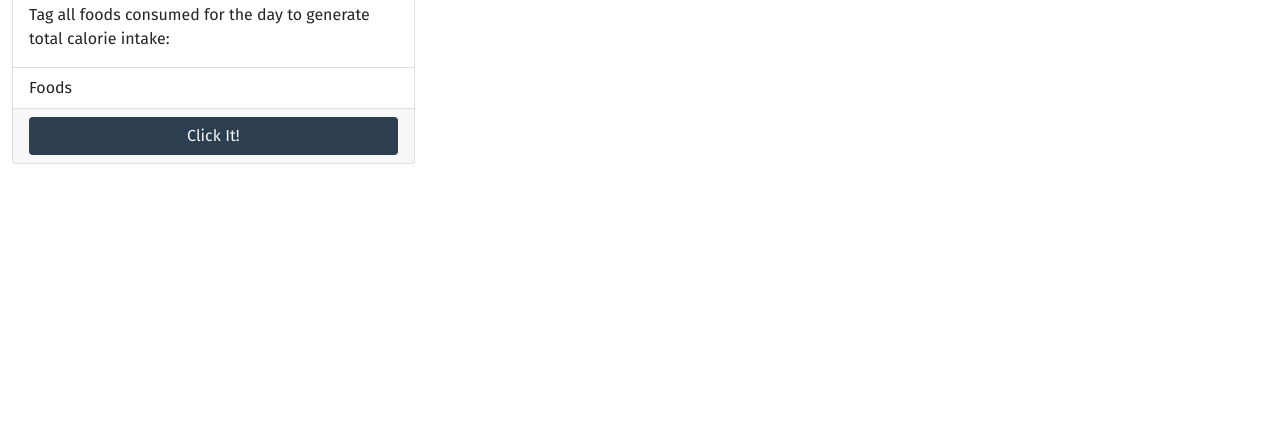
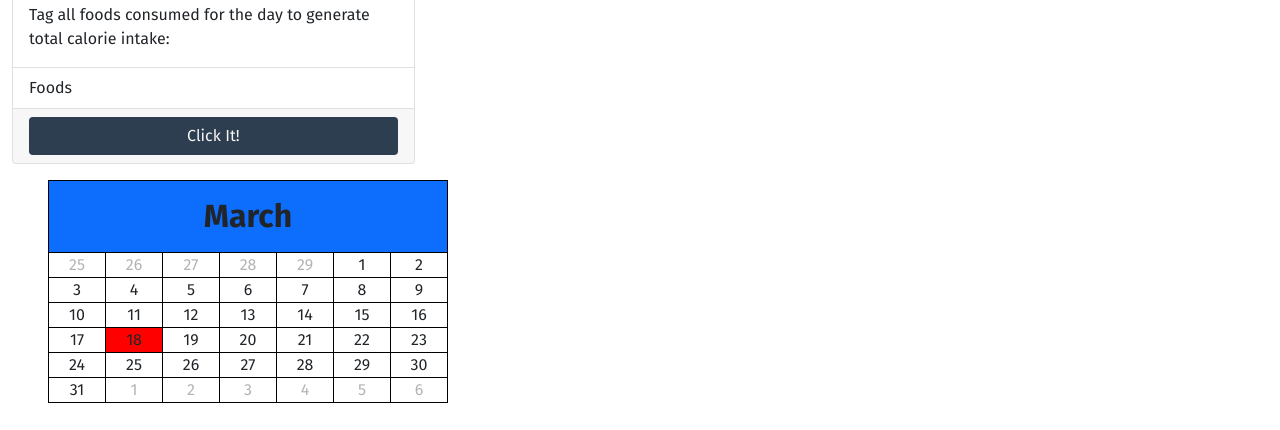
Before and after one commit to ojds2022/goat_calorie_tracker, a plain HTML site: page index.html in a window 1280 px wide. Shown: the part 707-1137 px from the top of the page. Before the commit the page ends 887 px from the top, so only its background shows below. Drawn offline with nearby package versions, Linux system fonts and the light colour scheme.

Commit message:
feat: mini calendar

```diff
--- /dev/null
+++ b/assets/css/miniCalendar.css
@@ -0,0 +1,39 @@
+#mini-calendar-section {
+    width: 400px;
+    height: 250px;
+}
+
+#month-name {
+    border-top: 1px solid black;
+    border-left: 1px solid black;
+    border-right: 1px solid black;
+}
+
+#mini-calendar-container {
+    border-left: 1px solid black;
+}
+
+#mini-calendar {
+    display: flex;
+    border-top: 1px solid black;
+}
+
+#mini-calendar .col {
+    border-right: 1px solid black;
+    border-bottom: 1px solid black;
+}
+
+/* turns off auto bootstrap styling that messes with calendar layout */
+#mini-calendar .row {
+    --bs-gutter-x: 0;
+}
+
+/* changes background-color of today's date */
+.todays-date {
+    background-color: red;
+}
+
+/* changes font-color of days that aren't in the current month */
+.not-current-month {
+    color: rgba(128, 128, 128, 0.6);
+}
--- /dev/null
+++ b/assets/js/miniCalendar.js
@@ -0,0 +1,57 @@
+// mini calendar functions
+
+document.addEventListener('DOMContentLoaded', function () {
+    const calendarHeader = document.getElementById('month-name');
+    const calendar = document.getElementById('mini-calendar');
+
+    const monthNames = ['January', 'February', 'March', 'April', 'May', 'June', 'July', 'August', 'September', 'October', 'November', 'December'];
+
+    function renderCalendar() {
+        const currentDate = new Date();
+        const currentMonth = currentDate.getMonth();
+        const currentYear = currentDate.getFullYear();
+        const todaysDate = currentDate.getDate();
+
+        const daysInMonth = new Date(currentYear, currentMonth + 1, 0).getDate();
+        const firstDayOfMonth = new Date(currentYear, currentMonth, 1).getDay();
+
+        const daysInPrevMonth = new Date(currentYear, currentMonth, 0).getDate(); // Get the number of days in the previous month
+        const daysInNextMonth = 7 - ((firstDayOfMonth + daysInMonth) % 7); // Calculate the number of days to show from the next month to complete the last week
+
+        let html = '';
+        let dayCount = 0; // Counter to keep track of the number of days displayed
+
+        // Render previous month's days
+        for (let i = firstDayOfMonth - 1; i >= 0; i--) {
+            html += `<div class="col text-center not-current-month">${daysInPrevMonth - i}</div>`;
+            dayCount++;
+        }
+
+        // Render current month's days
+        for (let i = 1; i <= daysInMonth; i++) {
+            if (dayCount % 7 === 0) {
+                html += `</div><div class="row">`; // Start a new row after every 7 days
+            }
+
+            // Check if today's date matches the current date
+            if (i === todaysDate) {
+                html += `<div class="col text-center todays-date">${i}</div>`; //adds the class .todays-date
+            } else {
+                html += `<div class="col text-center">${i}</div>`;
+            }
+
+            dayCount++;
+        }
+
+        // Render next month's days
+        for (let i = 1; i <= daysInNextMonth; i++) {
+            html += `<div class="col text-center not-current-month">${i}</div>`;
+            dayCount++;
+        }
+
+        calendarHeader.innerHTML = monthNames[currentMonth];
+        calendar.innerHTML = html;
+    }
+
+    renderCalendar();
+});
--- a/index.html
+++ b/index.html
@@ -14,6 +14,7 @@
       rel="stylesheet"/>
 
     <link rel="stylesheet" href="./assets/css/style.css" />
+    <link rel="stylesheet" href="./assets/css/miniCalendar.css" />
   </head>
   <body>
     <header class="p-5 mb-4 text-center header">
@@ -320,6 +321,14 @@
     </section>
   </div>
 
+    <!-- mini calendar -->
+    <section id="mini-calendar-section" class="ms-5">
+      <h2 id="month-name" class="bg-primary text-center py-3 mb-0"></h2>
+      <div id="mini-calendar-container" class="container">
+        <div id="mini-calendar" class="row"></div>
+      </div>
+    </section>
+
     <script
       src="https://cdn.jsdelivr.net/npm/bootstrap@5.1.3/dist/js/bootstrap.bundle.min.js"
       integrity="sha384-ka7Sk0Gln4gmtz2MlQnikT1wXgYsOg+OMhuP+IlRH9sENBO0LRn5q+8nbTov4+1p"
@@ -332,5 +341,6 @@
       crossorigin="anonymous"
     ></script>
     <script src="./assets/js/script.js"></script>
+    <script src="./assets/js/miniCalendar.js"></script>
   </body>
 </html>
```
